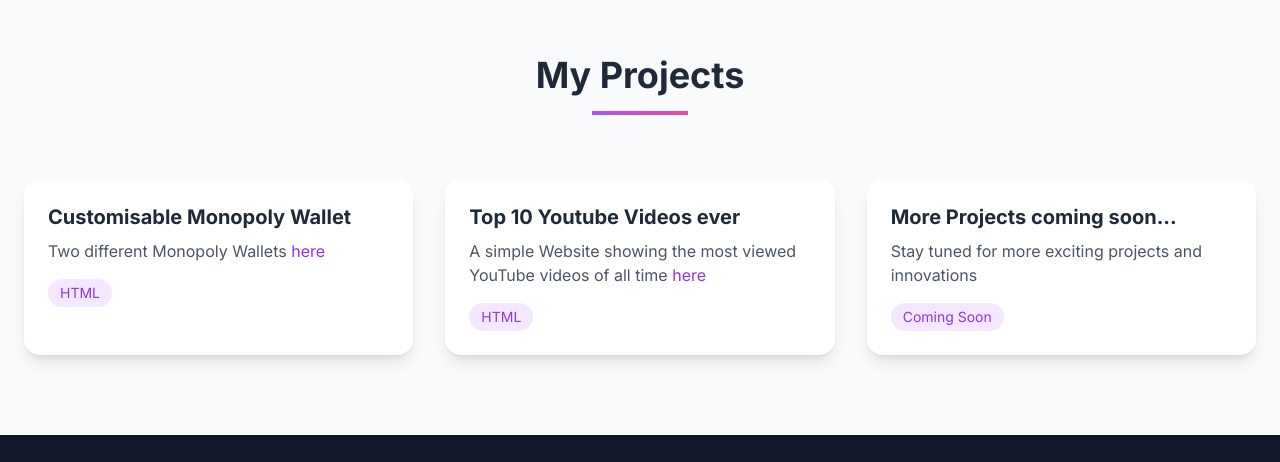
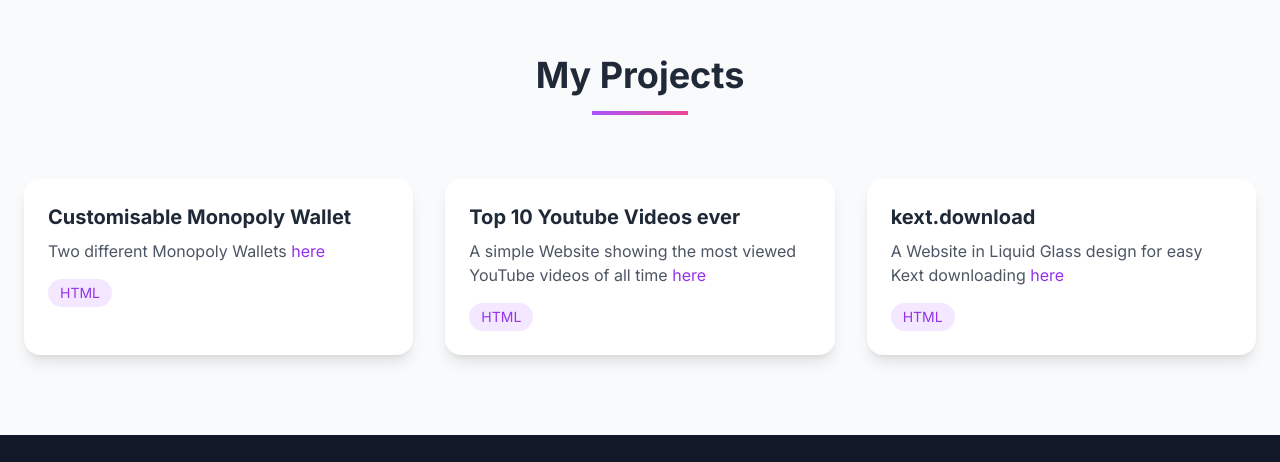
Before and after one commit to johannes6099/Startseite, a plain HTML site: page index.html in a window 1280 px wide. Shown: the part 825-1287 px from the top of the page. Drawn offline with nearby package versions, Linux system fonts and the light colour scheme.

Commit message:
Update index.html

```diff
--- a/index.html
+++ b/index.html
@@ -101,10 +101,10 @@
                 <!-- Project 3 -->
                 <div class="bg-white rounded-2xl shadow-lg overflow-hidden hover-lift">
                     <div class="p-6">
-                        <h3 class="text-xl font-bold mb-2">More Projects coming soon...</h3>
-                        <p class="text-gray-600 mb-4">Stay tuned for more exciting projects and innovations</p>
+                        <h3 class="text-xl font-bold mb-2">kext.download</h3>
+                        <p class="text-gray-600 mb-4">A Website in Liquid Glass design for easy Kext downloading <a href="https://kext.download.johanneslweb.xyz" class="text-purple-600 hover:underline">here</a></p>
                         <div class="flex flex-wrap gap-2">
-                            <span class="bg-purple-100 text-purple-600 px-3 py-1 rounded-full text-sm">Coming Soon</span>
+                            <span class="bg-purple-100 text-purple-600 px-3 py-1 rounded-full text-sm">HTML</span>
                         </div>
                     </div>
                 </div>
```
